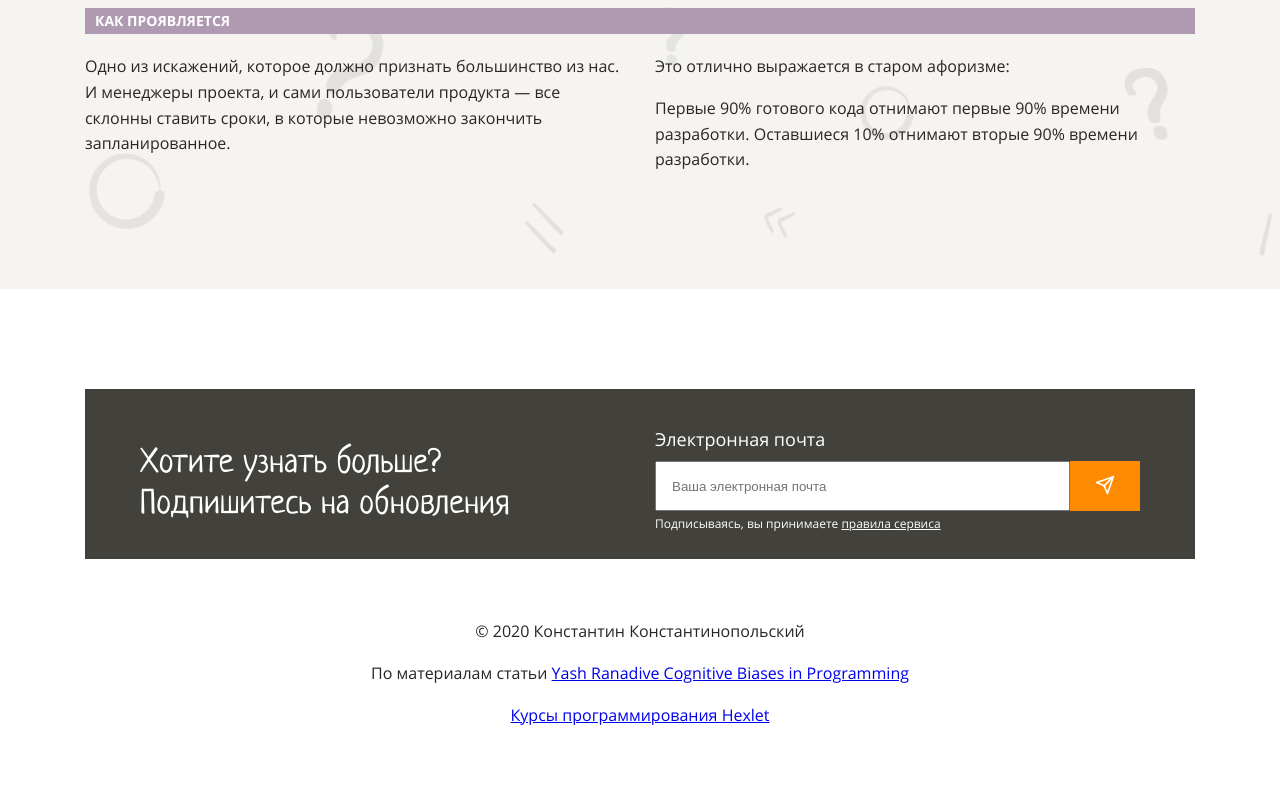
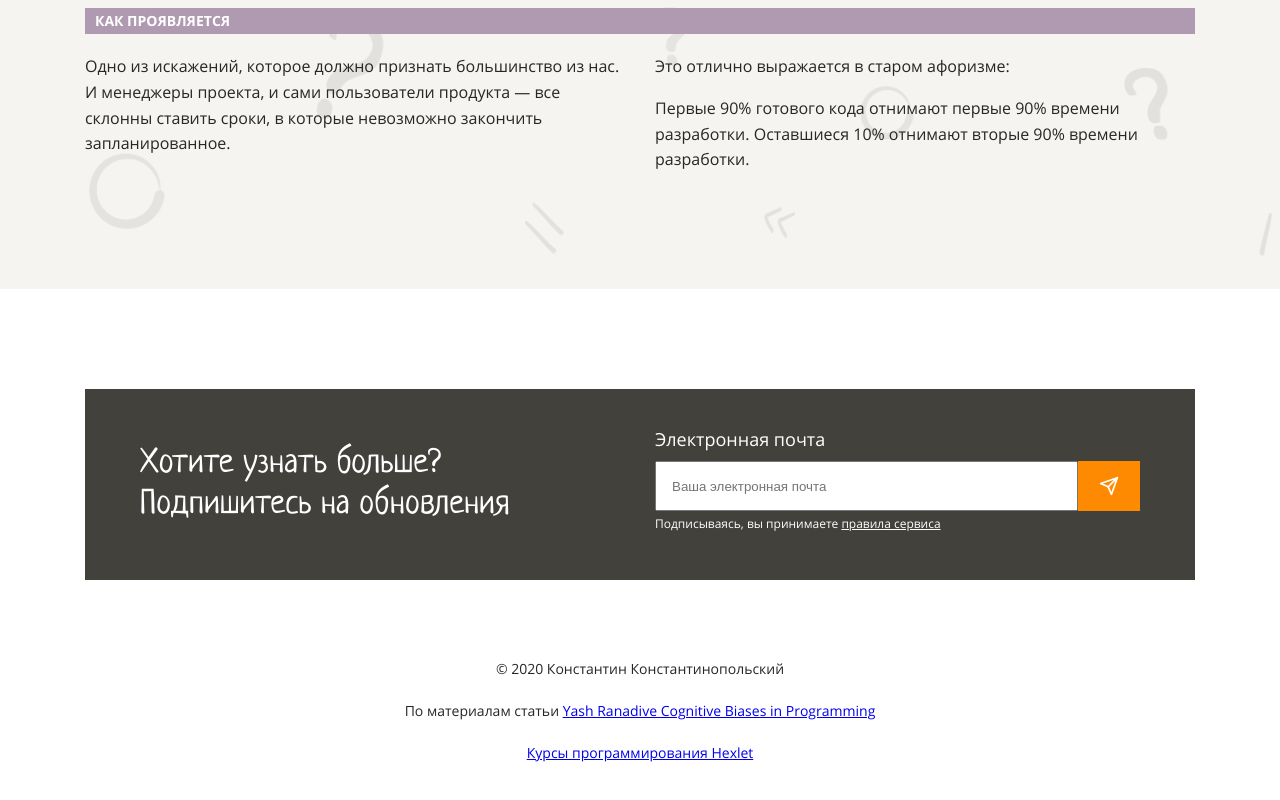
Before and after one commit to ddos-kaz/layout-designer-project-lvl1, a website: page src/index.html in a window 1280 px wide. Shown: the part 7077-7877 px from the top of the page. Drawn offline with Linux system fonts and the light colour scheme.

Commit message:
Fixed footer section

```diff
--- a/src/index.html
+++ b/src/index.html
@@ -300,7 +300,7 @@
     <footer>
         <section class="container">
             <div class="row container-background-dark">
-                <div class="column-6 padding-left-55 padding-right-15 margin-top-0">
+                <div class="column-6 padding-left-55 padding-right-15">
                     <h3 class="color-white margin-top-55 margin-bottom-55">Хотите узнать больше? <br> Подпишитесь на обновления</h3>
                 </div>
                 <div class="column-6 padding-right-55 padding-left-15">
@@ -317,13 +317,13 @@
                 </div>
             </div>
 
-            <p class="font-size-14 font-weight-normal margin-top-60 margin-bottom-0 align-center">
+            <p class="font-size-14 font-weight-normal margin-top-76 margin-bottom-0 align-center">
                 © 2020 Константин Константинопольский
             </p>
             <p class="font-size-14 font-weight-normal margin-y-16 align-center">
                 По материалам статьи <a href="https://medium.com/hackernoon/cognitive-biases-in-programming-5e937707c27b" alt="Yash Ranadive Cognitive Biases in Programming">Yash Ranadive Cognitive Biases in Programming</a>
             </p>
-            <p class="font-size-14 font-weight-normal margin-top-0 align-center">
+            <p class="font-size-14 font-weight-normal margin-top-0 margin-bottom-11 align-center">
                 <a href="https://ru.hexlet.io/my" alt="Курсы программирования Hexlet">Курсы программирования Hexlet</a>
             </p>
         </section>
--- a/src/styles/style.css
+++ b/src/styles/style.css
@@ -136,8 +136,16 @@ h3 {
   margin-top: 60px;
 }
 
+.margin-top-76 {
+  margin-top: 76px;
+}
+
+.margin-bottom-11 {
+  margin-bottom: 11px;
+}
+
 .margin-bottom-55 {
-  margin-top: 55px;
+  margin-bottom: 55px;
 }
 
 .padding-top-100 {
@@ -410,17 +418,18 @@ h3 {
   font-size: 18px;
 }
 
+.font-size-14 {
+  font-size: 14px;
+}
+
 /*** FOOTER ***/
 .email-input {
-  width: calc(100% - 70px);
+  width: 100%;
   height: 50px;
   padding: 15px;
 }
 
 .email-btn {
-  position: relative;
-
-  display: inline-block;
   width: 70px;
   height: 50px;
   border: none;
@@ -440,7 +449,7 @@ h3 {
 }
 
 .email-btn::before {
-  display: inline-block;
+  display: block;
   width: 20px;
   height: 20px;
   margin: 0 auto;
```
